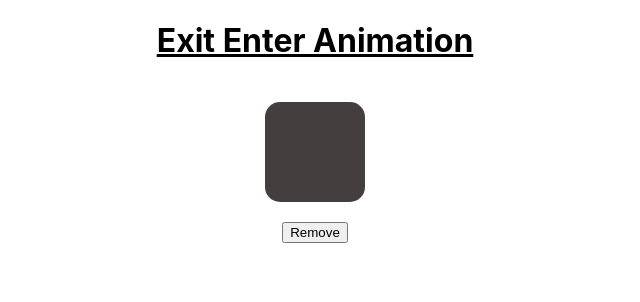
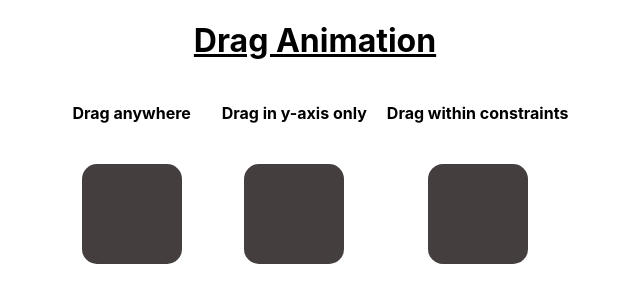
Before and after one commit to ykji/cool-animations, a React (Create React App) app: page / in a window 1280 px wide. Shown: the top 302 px of the page, without its empty margins (325-965 px from the left). Built offline with nearby package versions, Linux system fonts and the light colour scheme.

Commit message:
drag animation

```diff
--- a/src/App.js
+++ b/src/App.js
@@ -1,7 +1,7 @@
-import ExitEnterAnimation from "./components/ExitEnterAnimation";
+import DragAnimation from "./components/DragAnimation";
 
 function App() {
-  return <ExitEnterAnimation />;
+  return <DragAnimation />;
 }
 
 export default App;
--- /dev/null
+++ b/src/components/DragAnimation.jsx
@@ -0,0 +1,34 @@
+import { motion } from "framer-motion";
+
+const DragAnimation = () => {
+  return (
+    <div className="dragAnimationConatiner">
+      <h1>Drag Animation</h1>
+      <div className="dragParent">
+        <div className="dragChild">
+          <h4>Drag anywhere</h4>
+          <motion.div className="draggable" drag></motion.div>
+        </div>
+        <div className="dragChild">
+          <h4>Drag in y-axis only</h4>
+          <motion.div className="draggable" drag="y"></motion.div>
+        </div>
+        <div className="dragChild">
+          <h4>Drag within constraints</h4>
+          <motion.div
+            className="draggable"
+            drag
+            dragConstraints={{
+              top: -50,
+              left: -50,
+              right: 50,
+              bottom: 50,
+            }}
+          ></motion.div>
+        </div>
+      </div>
+    </div>
+  );
+};
+
+export default DragAnimation;
--- a/src/index.css
+++ b/src/index.css
@@ -21,16 +21,30 @@ h1 {
   color: rgb(107, 93, 93);
 }
 
-.exitEnterContainer {
+.exitEnterContainer,
+.dragAnimationConatiner {
   display: flex;
   flex-direction: column;
   align-items: center;
+  padding: 0 20px;
 }
 
-.exitEnterContainer div{
+.exitEnterContainer div,
+.draggable {
   height: 100px;
   width: 100px;
   background-color: rgb(68, 62, 62);
   margin: 20px;
   border-radius: 15px;
 }
+
+.dragParent {
+  display: flex;
+  gap: 20px;
+}
+
+.dragChild {
+  display: flex;
+  flex-direction: column;
+  align-items: center;
+}
```
